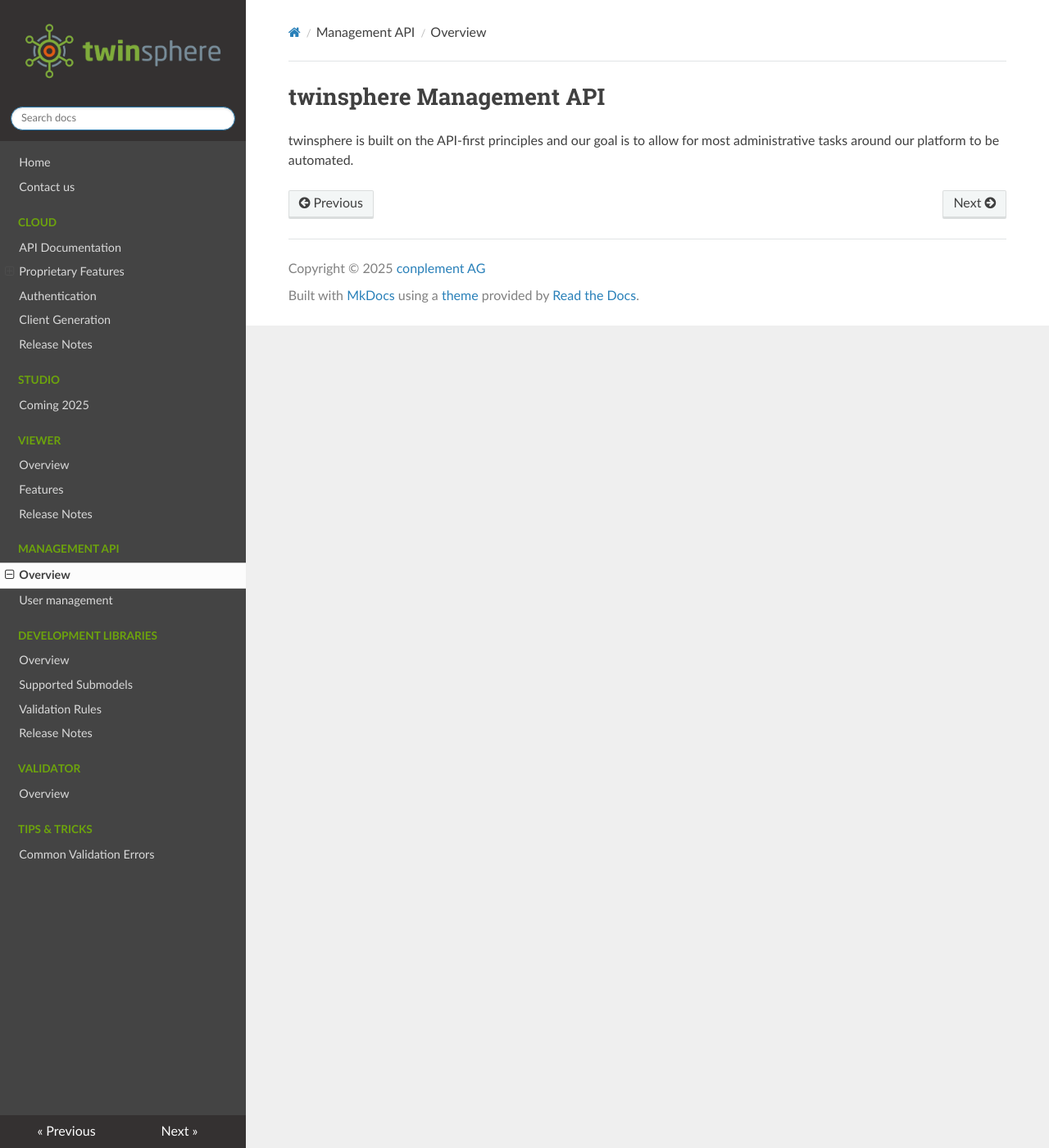
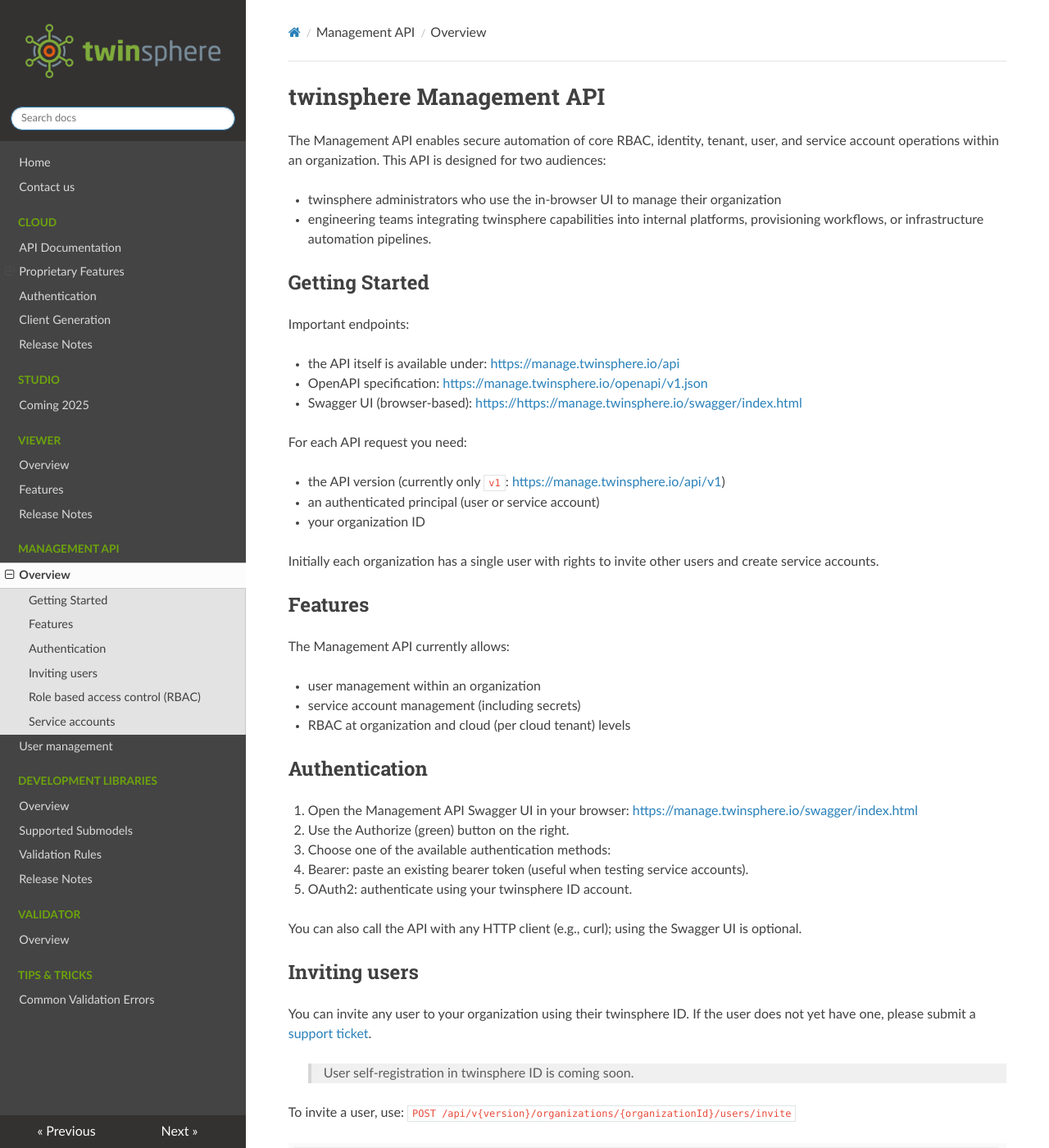
Before and after one commit to twinsphere/twinsphere.github.io, an MkDocs documentation site: the page built from docs/management-overview.md, in a window 1280 px wide and 1400 px high. Shown: the whole window at 82% size. Built offline with MkDocs 1.6.1, drawn with Linux system fonts in a browser that asks for light colours; nearby versions of some CDN libraries; some of the changed text lies outside the part shown.

Commit message:
feat(manage-api): add docs on users / RBAC / service accounts

```diff
--- a/docs/management-overview.md
+++ b/docs/management-overview.md
@@ -1,3 +1,94 @@
 # twinsphere Management API
 
-twinsphere is built on the API-first principles and our goal is to allow for most administrative tasks around our platform to be automated.
+The Management API enables secure automation of core RBAC, identity, tenant, user, and service account operations within an organization. This API is designed for two audiences:
+
+- twinsphere administrators who use the in-browser UI to manage their organization
+- engineering teams integrating twinsphere capabilities into internal platforms, provisioning workflows, or infrastructure automation pipelines.
+
+## Getting Started
+
+Important endpoints:
+
+- the API itself is available under: [https://manage.twinsphere.io/api](https://manage.twinsphere.io/api)
+- OpenAPI specification: [https://manage.twinsphere.io/openapi/v1.json](https://https://manage.twinsphere.io/openapi/v1.json)
+- Swagger UI (browser-based): [https://https://manage.twinsphere.io/swagger/index.html](https://manage.twinsphere.io/swagger/index.html)
+
+For each API request you need:
+
+- the API version (currently only `v1`: [https://manage.twinsphere.io/api/v1](https://manage.twinsphere.io/api/v1))
+- an authenticated principal (user or service account)
+- your organization ID
+
+Initially each organization has a single user with rights to invite other users and create service accounts.
+
+## Features
+
+The Management API currently allows:
+
+- user management within an organization
+- service account management (including secrets)
+- RBAC at organization and cloud (per cloud tenant) levels
+
+## Authentication
+
+1. Open the Management API Swagger UI in your browser: [https://manage.twinsphere.io/swagger/index.html](https://manage.twinsphere.io/swagger/index.html)
+2. Use the Authorize (green) button on the right.
+3. Choose one of the available authentication methods:
+   - Bearer: paste an existing bearer token (useful when testing service accounts).
+   - OAuth2: authenticate using your twinsphere ID account.
+
+You can also call the API with any HTTP client (e.g., curl); using the Swagger UI is optional.
+
+## Inviting users
+
+You can invite any user to your organization using their twinsphere ID. If the user does not yet have one, please submit a [support ticket](contact.md).
+
+> User self-registration in twinsphere ID is coming soon.
+
+To invite a user, use: `POST /api/v{version}/organizations/{organizationId}/users/invite`
+
+![Swagger UI: Invite User](img/manage_user_invite.png)
+
+## Role based access control (RBAC)
+
+For any organization member (user) or any service account you created, you can create role assignments to define their access. Roles can be assigned at:
+
+- organization (global) level
+- cloud level (per cloud tenant)
+
+Organization-level roles implicitly grant access to all cloud tenants and should be limited to administrators or super-users.
+
+List available roles:
+
+- `GET /api/v{version}/organizations/{organizationId}/roles`
+- `GET /api/v{version}/organizations/{organizationId}/cloud/roles`
+
+Assign the organization-owner role:
+
+- `POST /api/v{version}/organizations/{organizationId}/role-assignments`
+
+![Swagger UI: Assign Role (organization level)](img/manage_role_assignment_org.png)
+
+Assign a role for a single cloud tenant (e.g., read-only AAS data):
+
+- `POST /api/v{version}/organizations/{organizationId}/cloud/{tenantId}/role-assignments`
+
+![Swagger UI: Assign Role (cloud level)](img/manage_role_assignment_cloud.png)
+
+## Service accounts
+
+Service accounts provide headless (machine-to-machine) access.
+
+Create a service account:
+`POST /api/v{version}/organizations/{organizationId}/service-accounts`
+
+![Swagger UI: Create service account](img/manage_service_account_create.png)
+
+Add a secret to a service account:
+`POST /api/v{version}/organizations/{organizationId}/service-accounts/{serviceAccountId}/secrets`
+
+![Swagger UI: Create service account secret](img/manage_service_account_create_secret.png)
+
+> ⚠️ **IMPORTANT:** The secret value is shown only once at creation time. Store it securely immediately; you cannot retrieve it again later.
+
+> ℹ️ **More about authentication:** To learn more about authentication flows, consult the detailed guide in [cloud-auth.md](cloud-auth.md).
```
Also changed, not shown: docs/img/manage_role_assignment_cloud.png (added), docs/img/manage_role_assignment_org.png (added), docs/img/manage_service_account_create.png (added), docs/img/manage_service_account_create_secret.png (added), docs/img/manage_user_invite.png (added).
